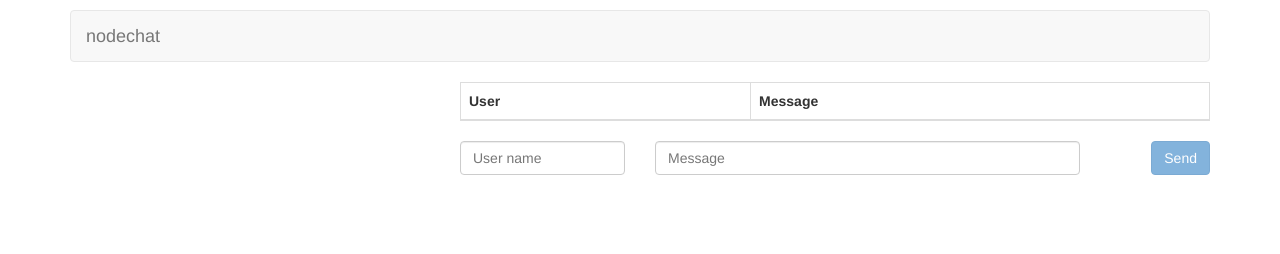
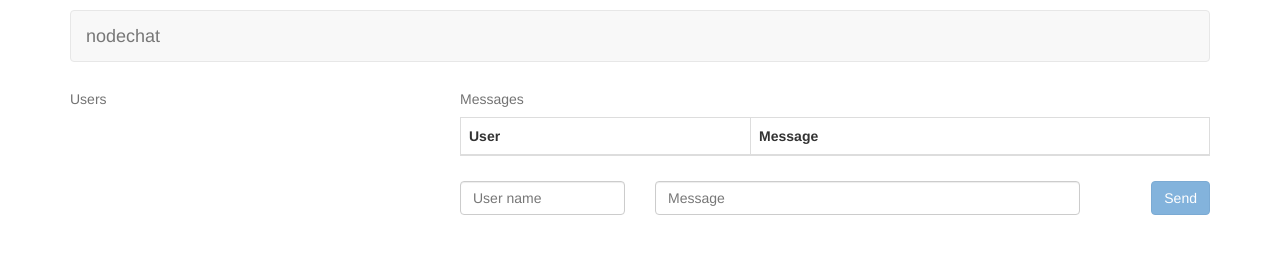
Before and after one commit to paulorociominu/nodechat, a website: page client/index.html in a window 1280 px wide. Drawn offline with nearby package versions, Linux system fonts and the light colour scheme; no server answers.

Commit message:
visual and functional changes

```diff
--- a/app.js
+++ b/app.js
@@ -1,7 +1,6 @@
 //nodechat
-//A simple chat app using express, angular and async.
+//A simple chat app using express and angular
 
-var async = require('async');
 var path = require('path');
 var express = require('express');
 var app = express();
--- a/client/index.html
+++ b/client/index.html
@@ -7,6 +7,12 @@
     <style type="text/css">
       nav {
         margin-top: 10px;
+      }
+      input {
+        margin-top: 5px;
+      }
+      h5 {
+        color: #737373;
       }
     </style>
     <script>
@@ -60,14 +66,15 @@
           </div>
         </div><!-- /.container-fluid -->
       </nav>
-
       <div class="row">
         <div class="col-md-4">
+          <h5>Users</h5>
           <ul class="list-group">
             <li class="list-group-item" ng-repeat="user in roster" ng-bind="user">
           </ul>
         </div>
         <div class="col-md-8">
+          <h5>Messages</h5>
           <table class="table table-striped table-bordered">
             <thead>
               <tr>
--- a/package.json
+++ b/package.json
@@ -1,12 +1,11 @@
 {
   "name": "nodechat",
   "version": "0.0.1",
-  "description": "A simple chat sample using express, angular, socket.io and async",
+  "description": "A simple chat sample using express, angular and socket.io",
   "main": "app.js",
   "repository": "",
   "author": "cosmenavarro",
   "dependencies": {
-    "async": "^0.9.0",
     "express": "^4.8.4",
     "socket.io": "^1.0.6"
   }
```
